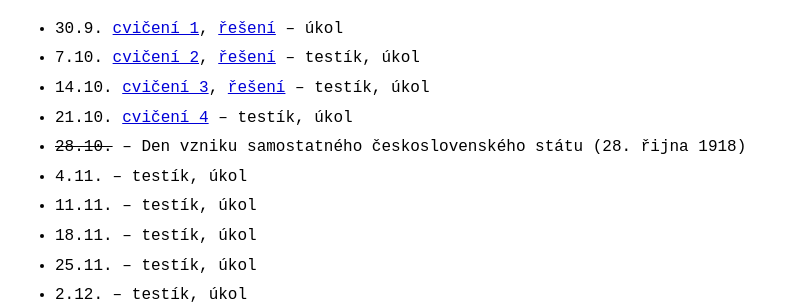
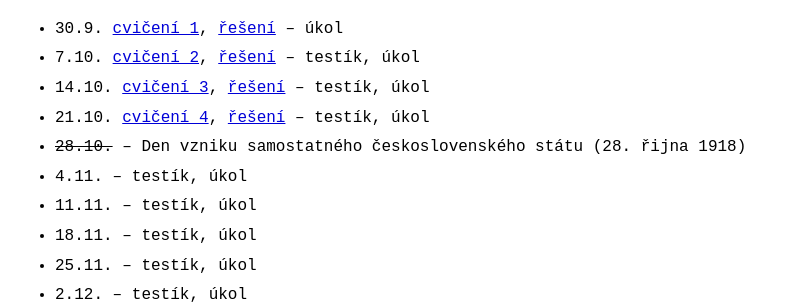
Before and after one commit to Couleslaw/couleslaw.github.io, a Jekyll site: the page built from teaching/2627/dm/index.md, in a window 1280 px wide and 900 px high, scrolled down 1669 px. Shown: the part 151-455 px from the top of the window, without its empty margins (234-1025 px from the left). Built offline with Jekyll 4.4.1, drawn with Linux system fonts in a browser that asks for light colours.

Commit message:
add dm cv4 reseni

```diff
--- a/teaching/2627/dm/index.md
+++ b/teaching/2627/dm/index.md
@@ -54,7 +54,7 @@ Podle [pravidel pro organizaci studia](https://www.mff.cuni.cz/cs/vnitrni-zalezi
 - 30.9. [cvičení 1](./cv1.pdf), [řešení](cv1-reseni.pdf) -- úkol
 - 7.10. [cvičení 2](./cv2.pdf), [řešení](cv2-reseni.pdf) -- testík, úkol
 - 14.10. [cvičení 3](./cv3.pdf), [řešení](cv3-reseni.pdf) -- testík, úkol
-- 21.10. [cvičení 4](./cv4.pdf) -- testík, úkol
+- 21.10. [cvičení 4](./cv4.pdf), [řešení](./cv4-reseni.pdf) -- testík, úkol
 - ~~28.10.~~ -- Den vzniku samostatného československého státu (28. řijna 1918)
 - 4.11. -- testík, úkol
 - 11.11. -- testík, úkol
```
Also changed, not shown: 2 other files.
